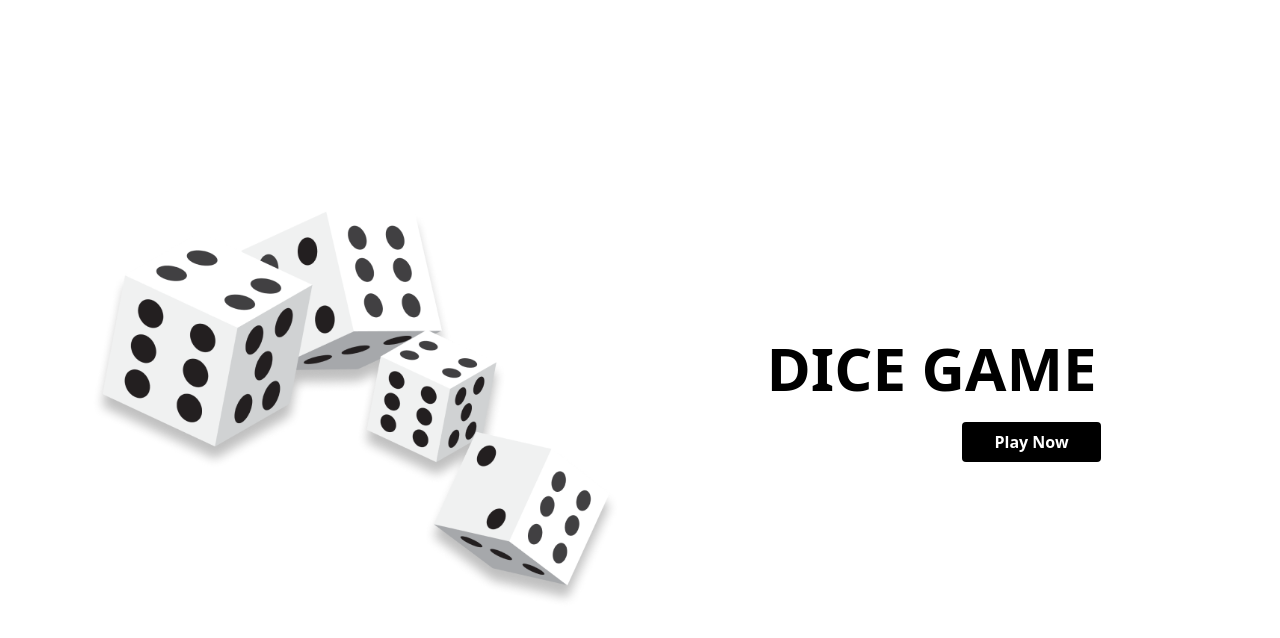
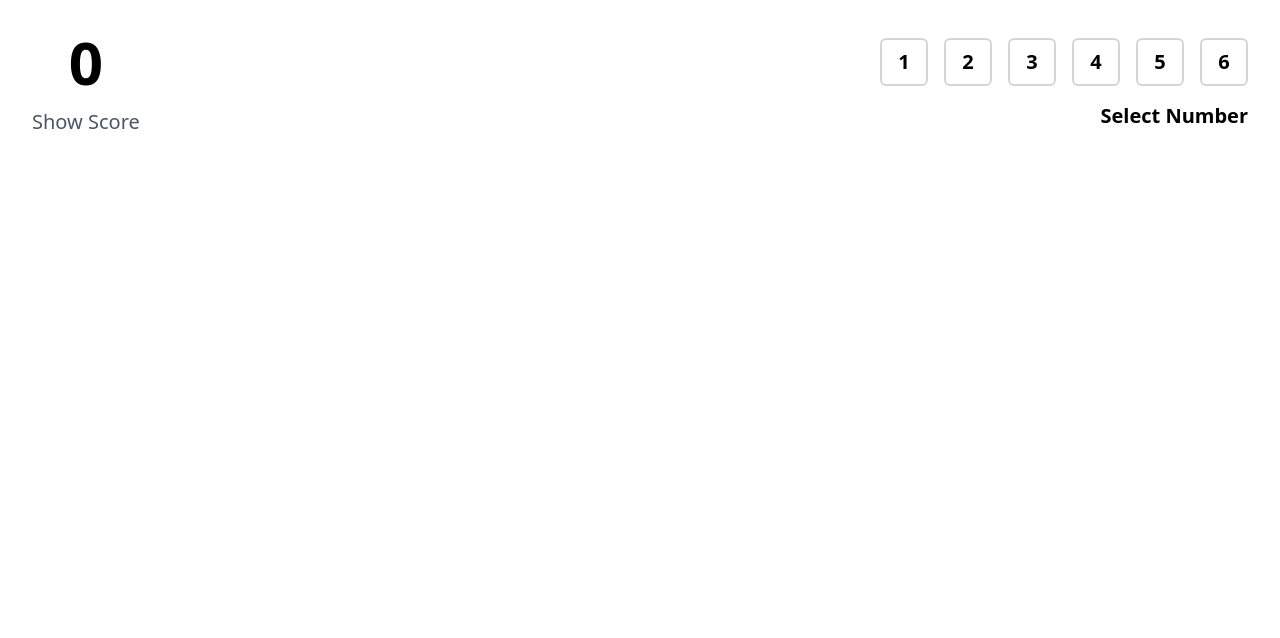
Before and after one commit to IamProgrammer24/Dice-Game, a React (Vite) app: page /game in a window 1280 px wide. Shown: the top 638 px of the page. Built offline with nearby package versions, Linux system fonts and the light colour scheme.

Commit message:
completed number selection func.

```diff
--- a/package.json
+++ b/package.json
@@ -13,6 +13,7 @@
     "@tailwindcss/vite": "^4.1.11",
     "react": "^19.1.0",
     "react-dom": "^19.1.0",
+    "react-router-dom": "^7.7.0",
     "tailwindcss": "^4.1.11"
   },
   "devDependencies": {
--- a/src/App.jsx
+++ b/src/App.jsx
@@ -1,10 +1,15 @@
+import GamePage from "./components/GamePage";
 import HomePage from "./components/HomePage";
+import { BrowserRouter as Router, Routes, Route } from "react-router-dom";
 
 function App() {
   return (
-    <>
-      <HomePage />
-    </>
+    <Router>
+      <Routes>
+        <Route path="/" element={<HomePage />} />
+        <Route path="/game" element={<GamePage />} />
+      </Routes>
+    </Router>
   );
 }
 
--- /dev/null
+++ b/src/components/GamePage.jsx
@@ -0,0 +1,42 @@
+import React, { useState } from "react";
+
+const GamePage = () => {
+  const [selectedNumber, setSelectedNumber] = useState(null);
+  const [score, setScore] = useState(0); // Optional: set default score
+
+  const handleSelect = (number) => {
+    setSelectedNumber(number);
+  };
+  return (
+    <div className="flex justify-between items-center p-8 w-full mx-auto">
+      {/* Left Side: Score */}
+      <div className="flex flex-col items-center justify-center">
+        <div className="text-6xl font-bold text-black mb-4">{score}</div>
+        <div className="text-xl text-gray-600">Show Score</div>
+      </div>
+
+      {/* Right Side: Number Boxes */}
+      <div className="flex flex-col items-end w-1/2">
+        <div className="flex gap-4 mb-4">
+          {[1, 2, 3, 4, 5, 6].map((num) => (
+            <div
+              key={num}
+              onClick={() => handleSelect(num)}
+              className={`w-12 h-12 flex items-center justify-center text-xl font-semibold border-2 rounded-md cursor-pointer transition duration-200
+          ${
+            selectedNumber === num
+              ? "bg-black text-white border-black"
+              : "bg-white text-black border-gray-300 hover:border-black"
+          }`}
+            >
+              {num}
+            </div>
+          ))}
+        </div>
+        <div className="text-xl font-bold text-black">Select Number</div>
+      </div>
+    </div>
+  );
+};
+
+export default GamePage;
--- a/src/components/HomePage.jsx
+++ b/src/components/HomePage.jsx
@@ -1,7 +1,14 @@
 import React from "react";
 import dices from "../assets/dices.png";
+import { useNavigate } from "react-router-dom";
 
 const HomePage = () => {
+  const navigate = useNavigate();
+
+  const handleRoute = () => {
+    navigate("/game");
+  };
+
   return (
     <div className="h-screen flex items-center justify-center">
       <div className="flex">
@@ -13,7 +20,10 @@ const HomePage = () => {
         {/* Right Half: Content */}
         <div className="w-1/2 flex flex-col justify-center items-center text-black p-6">
           <h1 className="text-6xl font-bold mb-6">DICE GAME</h1>
-          <button className="bg-black text-white font-semibold ml-[200px] px-8 py-2 rounded hover:bg-gray-800 transition duration-300">
+          <button
+            className="cursor-pointer bg-black text-white font-semibold ml-[200px] px-8 py-2 rounded hover:bg-gray-800 transition duration-300"
+            onClick={handleRoute}
+          >
             Play Now
           </button>
         </div>
```
Also changed, not shown: src/assets/cubes_gambling.png (added), 1 other file (tests, documents, lock files or other folders).
